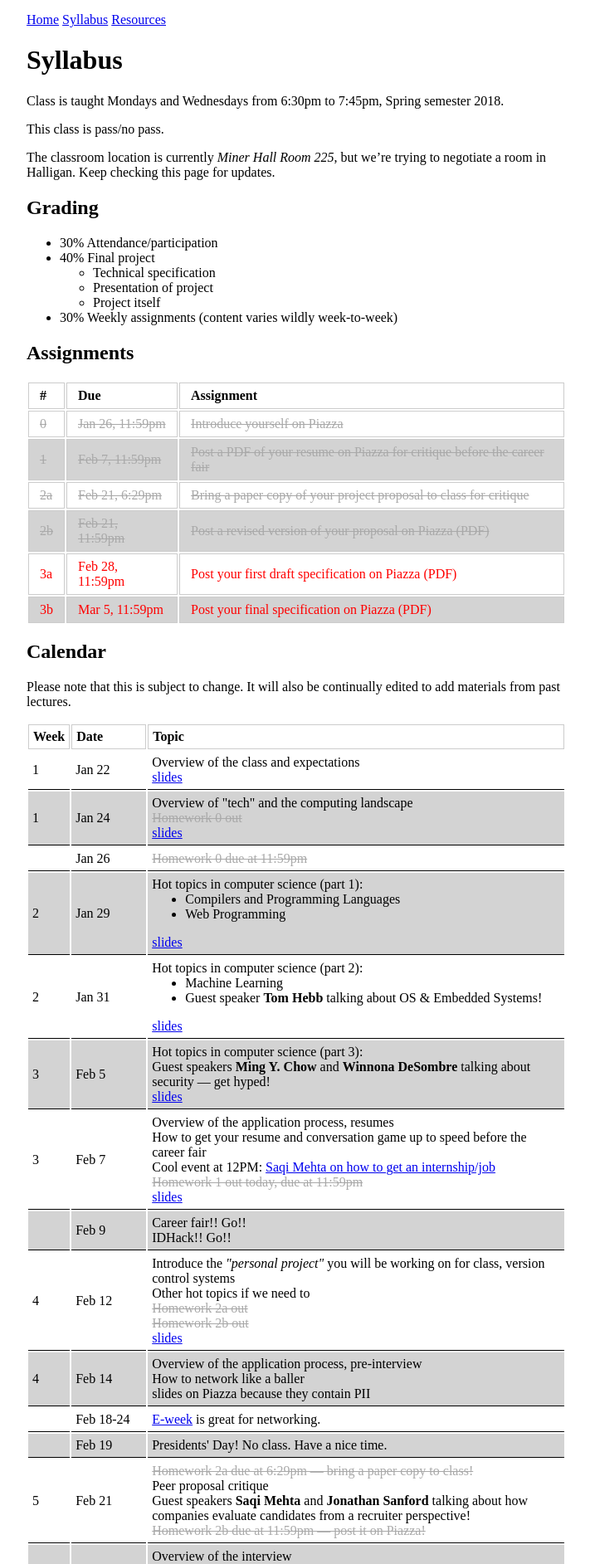
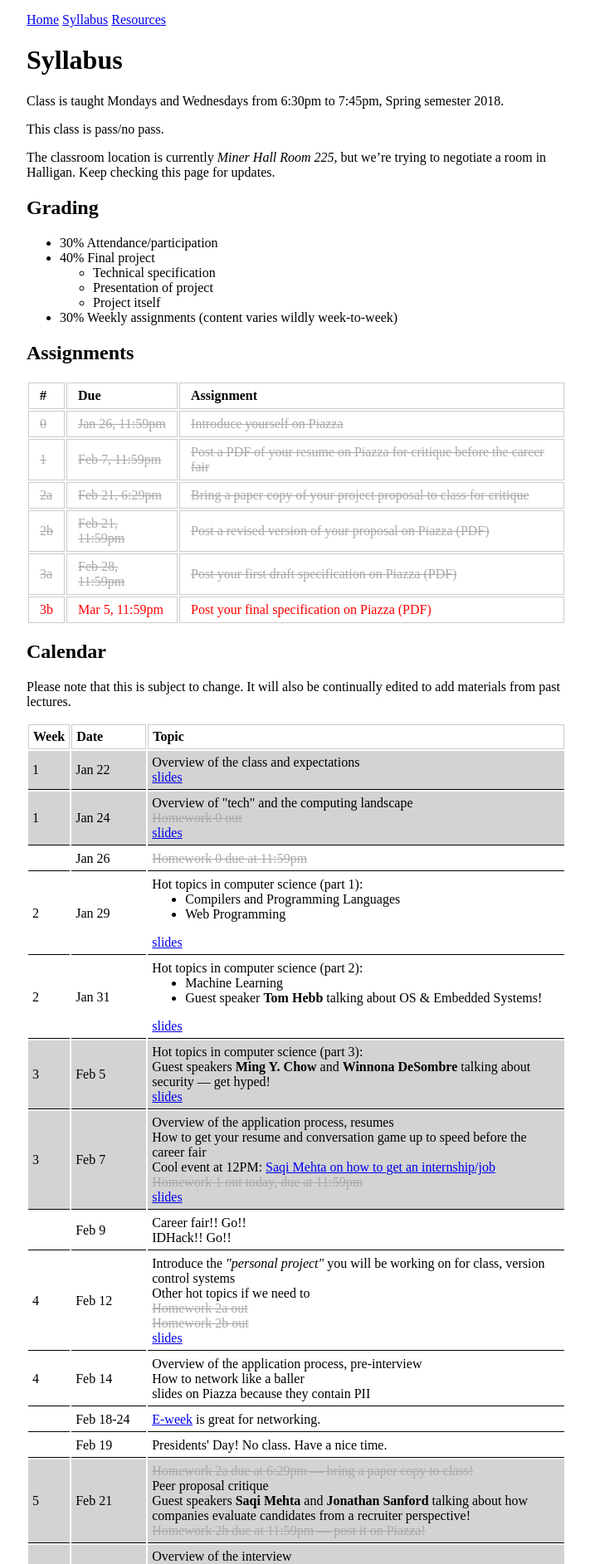
Before and after one commit to tekknolagi/excollege, a Jekyll site: the page built from syllabus.md, in a window 1280 px wide. Shown: the top 1885 px of the page at 83% size, without its empty margins (16-727 px from the left). Built offline with Jekyll 4.4.1, drawn with Linux system fonts in a browser that asks for light colours; some of the changed text lies outside the part shown.

Commit message:
Slight re-ordering and better colors

```diff
--- a/_layouts/page.html
+++ b/_layouts/page.html
@@ -29,7 +29,7 @@
                 background-color: white;
                 margin: 0;
                 padding: 0; }
-                table tr:nth-child(2n) {
+                table tr.week.odd {
                   background-color: lightgrey; }
                 table tr th {
                   font-weight: bold;
--- a/syllabus.md
+++ b/syllabus.md
@@ -51,7 +51,7 @@
             <td>Feb 21, 11:59pm</td>
             <td>Post a revised version of your proposal on Piazza (PDF)</td>
         </tr>
-        <tr>
+        <tr class="done">
             <td>3a</td>
             <td>Feb 28, 11:59pm</td>
             <td>Post your first draft specification on Piazza (PDF)</td>
@@ -74,7 +74,7 @@
         <tr><th>Week</th><th>Date</th><th>Topic</th></tr>
     </thead>
     <tbody>
-        <tr>
+        <tr class="week odd">
             <td>1</td>
             <td>Jan 22</td>
             <td>Overview of the class and expectations
@@ -82,7 +82,7 @@
             <a href="{{ site.baseurl }}/assets/day_1.pdf">slides</a>
             </td>
         </tr>
-        <tr>
+        <tr class="week odd">
             <td>1</td>
             <td>Jan 24</td>
             <td>Overview of "tech" and the computing landscape
@@ -99,7 +99,7 @@
             11:59pm</span>
         </td>
         </tr>
-        <tr>
+        <tr class="week">
             <td>2</td>
             <td>Jan 29</td>
             <td>Hot topics in computer science (part 1):
@@ -110,7 +110,7 @@
             <a href="{{ site.baseurl }}/assets/day_3.pdf">slides</a>
             </td>
         </tr>
-        <tr>
+        <tr class="week">
             <td>2</td>
             <td>Jan 31</td>
             <td>
@@ -122,7 +122,7 @@
             <a href="{{ site.baseurl }}/assets/day_4.pdf">slides</a>
             </td>
         </tr>
-        <tr>
+        <tr class="week odd">
             <td>3</td>
             <td>Feb 5</td>
             <td>Hot topics in computer science (part 3):
@@ -133,7 +133,7 @@
             <a href="{{ site.baseurl }}/assets/day_5.pdf">slides</a>
             </td>
         </tr>
-        <tr>
+        <tr class="week odd">
             <td>3</td>
             <td>Feb 7</td>
             <td>Overview of the application process, resumes
@@ -155,7 +155,7 @@
             <td>Career fair!! Go!!<br />
             IDHack!! Go!!</td>
         </tr>
-        <tr>
+        <tr class="week">
             <td>4</td>
             <td>Feb 12</td>
             <td>Introduce the <i>"personal project"</i> you will be working on
@@ -170,7 +170,7 @@
             <a href="{{ site.baseurl }}/assets/day_7.pdf">slides</a>
             </td>
         </tr>
-        <tr>
+        <tr class="week">
             <td>4</td>
             <td>Feb 14</td>
             <td>Overview of the application process, pre-interview
@@ -192,7 +192,7 @@
             <td>Feb 19</td>
             <td>Presidents' Day! No class. Have a nice time.</td>
         </tr>
-        <tr>
+        <tr class="week odd">
             <td>5</td>
             <td>Feb 21</td>
             <td><span class="assignment done">Homework 2a due at 6:29pm &mdash;
@@ -208,7 +208,7 @@
             post it on Piazza!</span>
             </td>
         </tr>
-        <tr>
+        <tr class="week odd">
             <td>5</td>
             <td>Feb 22</td>
             <td>Overview of the interview
@@ -218,7 +218,7 @@
             <a href="{{ site.baseurl }}/assets/day_10.pdf">slides</a>
             </td>
         </tr>
-        <tr>
+        <tr class="week">
             <td>6</td>
             <td>Feb 26</td>
             <td>The technical interview
@@ -226,35 +226,40 @@
             <a href="{{ site.baseurl }}/assets/day_11.pdf">slides</a>
             </td>
         </tr>
-        <tr>
+        <tr class="week">
             <td>6</td>
             <td>Feb 28</td>
             <td>The technical interview (cont'd) and post-interview
             <br />
-            <span class="assignment">Homework 3a due at 11:50pm &mdash; post it
-            on Piazza (PDF)!</span>
+            <span class="assignment done">Homework 3a due at 11:50pm &mdash;
+            post it on Piazza (PDF)!</span>
             </td>
         </tr>
-        <tr>
+        <tr class="week odd">
             <td>7</td>
             <td>Mar 5</td>
-            <td>Lifecycle of a project
+            <td>
+            Lifecycle of a project
             <br />
             <span class="assignment">Homework 3b due at 11:59pm &mdash; post it
             on Piazza (PDF)!</span>
             </td>
         </tr>
-        <tr>
+        <tr class="week odd">
             <td>7</td>
             <td>Mar 7</td>
-            <td>Lifecycle of a project</td>
+            <td>
+            Tech spec/design critiques
+            </td>
         </tr>
-        <tr>
+        <tr class="week">
             <td>8</td>
             <td>Mar 12</td>
-            <td>Tech spec/design critiques</td>
+            <td>
+            Lifecycle of a project
+            </td>
         </tr>
-        <tr>
+        <tr class="week">
             <td>8</td>
             <td>Mar 14</td>
             <td>There will be a panel of well-loved <b>alumni in industry</b>
@@ -266,59 +271,59 @@
             <td>Mar 17-25</td>
             <td>SPRING BREAK! Take some time off from your computer.</td>
         </tr>
-        <tr>
+        <tr class="week odd">
             <td>9</td>
             <td>Mar 26</td>
             <td>Entrepreneurship and startups</td>
         </tr>
-        <tr>
+        <tr class="week odd">
             <td>9</td>
             <td>Mar 28</td>
             <td>Entrepreneurship and startups</td>
         </tr>
-        <tr>
+        <tr class="week">
             <td>10</td>
             <td>Apr 2</td>
             <td>Workplace interactions</td>
         </tr>
-        <tr>
+        <tr class="week">
             <td>10</td>
             <td>Apr 4</td>
             <td>UI/UX <b>guest speaker</b></td>
         </tr>
-        <tr>
+        <tr class="week odd">
             <td>11</td>
             <td>Apr 9</td>
             <td>Building and maintaining a personal online presence</td>
         </tr>
-        <tr>
+        <tr class="week odd">
             <td>11</td>
             <td>Apr 11</td>
             <td>Open source software and the community</td>
         </tr>
-        <tr>
-            <td></td>
+        <tr class="week">
+            <td>12</td>
             <td>Apr 16</td>
             <td>Patriots' Day! No class. Have a nice time.</td>
         </tr>
-        <tr>
+        <tr class="week">
             <td>12</td>
             <td>Apr 18</td>
             <td>Final project presentations, Q&amp;A</td>
         </tr>
-        <tr>
+        <tr class="week odd">
             <td>13</td>
             <td>Apr 23</td>
             <td>Final project presentations, Q&amp;A</td>
         </tr>
-        <tr>
+        <tr class="week odd">
             <td>13</td>
             <td>Apr 25</td>
             <td>Guest speaker <b>Yotam Bentov</b> talking about
             entrepreneurship and freelancing!
             </td>
         </tr>
-        <tr>
+        <tr class="week">
             <td>14</td>
             <td>Apr 30</td>
             <td>Wrap-up and your next steps</td>
```
